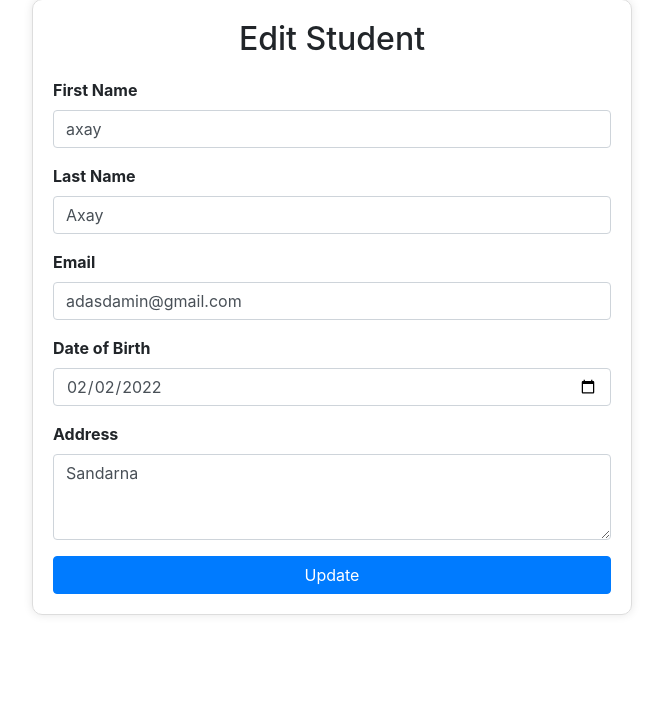
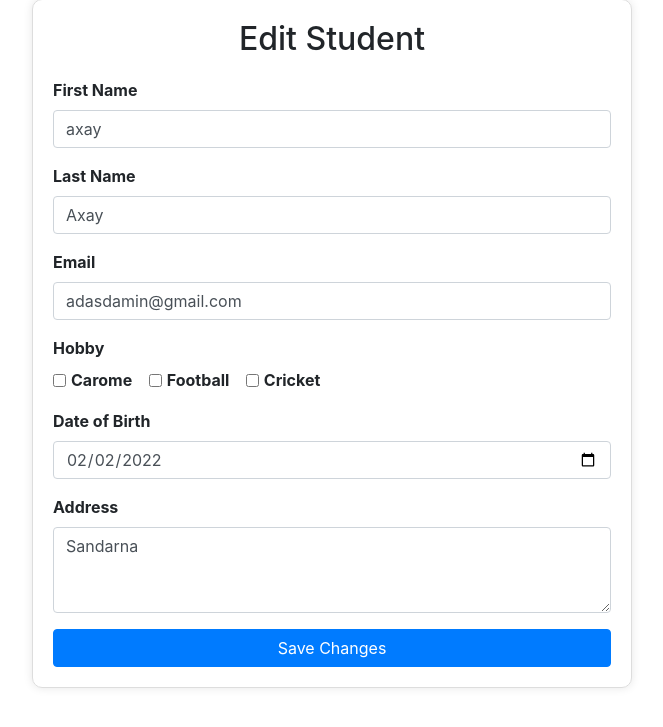
Before and after one commit to patanvadiya/django-crud, a Django app: page /students/edit/1/ in a window 1280 px wide. Shown: the part 51-778 px from the top of the page, without its empty margins (308-971 px from the left). Run offline with Django 5.2, Linux system fonts and the light colour scheme; data comes from the database, SQL or seed files in the repository; some libraries are stand-ins or nearby versions.

Commit message:
drastic changes

```diff
--- a/student_management/student_management/settings.py
+++ b/student_management/student_management/settings.py
@@ -78,7 +78,7 @@ DATABASES = {
     'default': {
         # 'ENGINE': 'django.db.backends.sqlite3',
         # 'NAME': BASE_DIR / 'db.sqlite3',
-         'ENGINE': 'django.db.backends.mysql',
+        'ENGINE': 'django.db.backends.mysql',
         'NAME': 'student_management',  # Database name
         'USER': 'root',  # MySQL username (default is 'root')
         'PASSWORD': '',  # MySQL password (default is empty)
--- a/student_management/students/forms.py
+++ b/student_management/students/forms.py
@@ -4,4 +4,4 @@ from .models import Student
 class StudentForm(forms.ModelForm):
     class Meta:
         model = Student
-        fields = ['first_name', 'last_name', 'email', 'date_of_birth', 'address']
+        fields = ['first_name', 'last_name', 'email', 'date_of_birth', 'address',"hobby"]
--- a/student_management/students/models.py
+++ b/student_management/students/models.py
@@ -6,6 +6,13 @@ class Student(models.Model):
     email = models.EmailField()
     date_of_birth = models.DateField()
     address = models.TextField()
+    hobby = models.CharField(max_length=255,default='')
 
     def __str__(self):
         return f"{self.first_name} {self.last_name}"
+
+class StudentImage(models.Model):
+    student_id = models.CharField(max_length=100)
+    image = models.ImageField(upload_to='student_images/')
+    # def __str__(self):
+    #     return f"Image for Student ID: {self.student_id}"
--- a/student_management/students/templates/students/student_edit.html
+++ b/student_management/students/templates/students/student_edit.html
@@ -29,27 +29,59 @@
             <h2>Edit Student</h2>
             <form method="post">
                 {% csrf_token %}
+
+
                 <div class="form-group">
                     <label for="id_first_name">First Name</label>
-                    <input type="text" name="first_name" id="id_first_name" class="form-control" value="{{ form.instance.first_name }}" required>
+                    <input type="text" name="first_name" id="id_first_name" class="form-control" value="{{ student.first_name }}" required>
                 </div>
+
+
                 <div class="form-group">
                     <label for="id_last_name">Last Name</label>
-                    <input type="text" name="last_name" id="id_last_name" class="form-control" value="{{ form.instance.last_name }}" required>
+                    <input type="text" name="last_name" id="id_last_name" class="form-control" value="{{ student.last_name }}" required>
                 </div>
+
+
                 <div class="form-group">
                     <label for="id_email">Email</label>
-                    <input type="email" name="email" id="id_email" class="form-control" value="{{ form.instance.email }}" required>
+                    <input type="email" name="email" id="id_email" class="form-control" value="{{ student.email }}" required>
                 </div>
+
+
+                <div class="form-group">
+                    <label for="id_hobby">Hobby</label><br>
+                    <div class="form-check form-check-inline">
+                        <input class="form-check-input" type="checkbox" name="hobby" id="inlineCheckbox1" value="Carome"
+                            {% if "Carome" in hobbies %}checked{% endif %}>
+                        <label class="form-check-label" for="inlineCheckbox1">Carome</label>
+                    </div>
+                    <div class="form-check form-check-inline">
+                        <input class="form-check-input" type="checkbox" name="hobby" id="inlineCheckbox2" value="Football"
+                            {% if "Football" in hobbies %}checked{% endif %}>
+                        <label class="form-check-label" for="inlineCheckbox2">Football</label>
+                    </div>
+                    <div class="form-check form-check-inline">
+                        <input class="form-check-input" type="checkbox" name="hobby" id="inlineCheckbox3" value="Cricket"
+                            {% if "Cricket" in hobbies %}checked{% endif %}>
+                        <label class="form-check-label" for="inlineCheckbox3">Cricket</label>
+                    </div>
+                </div>
+
+                <!-- Date of Birth -->
                 <div class="form-group">
                     <label for="id_date_of_birth">Date of Birth</label>
-                    <input type="date" name="date_of_birth" id="id_date_of_birth" class="form-control" value="{{ form.instance.date_of_birth|date:'Y-m-d' }}" required>
+                    <input type="date" name="date_of_birth" id="id_date_of_birth" class="form-control" value="{{ student.date_of_birth|date:'Y-m-d' }}" required>
                 </div>
+
+                <!-- Address -->
                 <div class="form-group">
                     <label for="id_address">Address</label>
-                    <textarea name="address" id="id_address" class="form-control" rows="3" required>{{ form.instance.address }}</textarea>
+                    <textarea name="address" id="id_address" class="form-control" rows="3" required>{{ student.address }}</textarea>
                 </div>
-                <button type="submit" class="btn btn-primary btn-block">Update</button>
+
+                <!-- Submit Button -->
+                <button type="submit" class="btn btn-primary btn-block">Save Changes</button>
             </form>
         </div>
     </div>
--- a/student_management/students/templates/students/student_list.html
+++ b/student_management/students/templates/students/student_list.html
@@ -16,6 +16,7 @@
                     <th>First Name</th>
                     <th>Last Name</th>
                     <th>Email</th>
+                    <th>Hobby</th>
                     <th>Date of Birth</th>
                     <th>Address</th>
                     <th>Actions</th>
@@ -27,11 +28,13 @@
                     <td>{{ student.first_name }}</td>
                     <td>{{ student.last_name }}</td>
                     <td>{{ student.email }}</td>
+                    <td>{{ student.hobby }}</td>
                     <td>{{ student.date_of_birth }}</td>
                     <td>{{ student.address }}</td>
                     <td>
                         <a href="{% url 'student_edit' student.id %}" class="btn btn-warning btn-sm">Edit</a>
                         <a href="{% url 'student_delete' student.id %}" class="btn btn-danger btn-sm">Delete</a>
+                        <a href="{% url 'student_image' student.id %}" class="btn btn-warning btn-sm">View</a>
                     </td>
                 </tr>
                 {% endfor %}
--- a/student_management/students/urls.py
+++ b/student_management/students/urls.py
@@ -6,5 +6,6 @@ urlpatterns = [
     path('new/', views.student_create, name='student_create'),
     path('edit/<int:id>/', views.student_edit, name='student_edit'),
     path('delete/<int:id>/', views.student_delete, name='student_delete'),
+    path('view/<int:id>/', views.student_image, name='student_image'),
 
 ]
--- a/student_management/students/views.py
+++ b/student_management/students/views.py
@@ -1,31 +1,82 @@
 from django.shortcuts import render, redirect, get_object_or_404
-from .models import Student
+from .models import Student,StudentImage
 from .forms import StudentForm
+from django.http import HttpResponse
+
 
 def student_list(request):
     students = Student.objects.all()
     return render(request, 'students/student_list.html', {'students': students})
 
 def student_create(request):
+    # if request.method == 'POST':
+    #     form = StudentForm(request.POST)
+
+    #     if form.is_valid():
+
+    #         form.save()
+    #         return redirect('student_list')
+    # else:
+    #     form = StudentForm()
     if request.method == 'POST':
-        form = StudentForm(request.POST)
-        if form.is_valid():
-            form.save()
-            return redirect('student_list')
-    else:
-        form = StudentForm()
-    return render(request, 'students/student_form.html', {'form': form})
+        # Extract data from the form
+        first_name = request.POST.get('first_name')
+        last_name = request.POST.get('last_name')
+        email = request.POST.get('email')
+        hobbies = request.POST.getlist('hobby')
+        date_of_birth = request.POST.get('date_of_birth')
+        address = request.POST.get('address')
+
+        # Save the data to the database
+        student = Student(
+            first_name=first_name,
+            last_name=last_name,
+            email=email,
+            hobby=", ".join(hobbies),
+            date_of_birth=date_of_birth,
+            address=address
+        )
+        student.save()
+        images = request.FILES.getlist('images')
+        for image in images:
+            StudentImage.objects.create(student_id=str(student.id), image=image)
+
+
+        return redirect('student_list')  # Redirect to a success page or student list
+
+    return render(request, 'students/student_form.html')
 
 def student_edit(request, id):
+    # student = get_object_or_404(Student, id=id)
+    # if request.method == 'POST':
+    #     form = StudentForm(request.POST, instance=student)
+    #     if form.is_valid():
+    #         form.save()
+    #         return redirect('student_list')
+    # else:
+    #     form = StudentForm(instance=student)
+    # return render(request, 'students/student_edit.html', {'form': form, 'student': student})
+
     student = get_object_or_404(Student, id=id)
+
     if request.method == 'POST':
-        form = StudentForm(request.POST, instance=student)
-        if form.is_valid():
-            form.save()
-            return redirect('student_list')
-    else:
-        form = StudentForm(instance=student)
-    return render(request, 'students/student_edit.html', {'form': form, 'student': student})
+        # Update the student with new data
+        student.first_name = request.POST.get('first_name')
+        student.last_name = request.POST.get('last_name')
+        student.email = request.POST.get('email')
+        student.hobby = ", ".join(request.POST.getlist('hobby'))
+        student.date_of_birth = request.POST.get('date_of_birth')
+        student.address = request.POST.get('address')
+        student.save()
+
+        return redirect('student_list')
+
+    hobbies = student.hobby.split(", ") if student.hobby else []
+
+    return render(request, 'students/student_edit.html', {
+        'student': student,
+        'hobbies': hobbies,
+    })
 
 def student_delete(request, id):
     student = get_object_or_404(Student, id=id)
@@ -33,3 +84,11 @@ def student_delete(request, id):
         student.delete()
         return redirect('student_list')
     return render(request, 'students/student_confirm_delete.html', {'student': student})
+
+def student_image(request,id):
+    images = StudentImage.objects.filter(student_id=id)
+
+    # return HttpResponse(images.id)
+
+
+    return render(request, 'students/student_images.html', {'images': images})
```
Also changed, not shown: student_management/students/templates/students/student_form.html (+25 -6 lines), student_management/students/templates/students/student_images.html (added, +30 -0 lines), student_management/student_images/WhatsApp_Image_2025-01-01_at_9.12.12_PM.jpeg (added), student_management/student_images/WhatsApp_Image_2025-01-04_at_2.53.19_PM.jpeg (added), student_management/student_images/WhatsApp_Image_2025-01-04_at_2.53.19_PM_1.jpeg (added), student_management/students/migrations/0002_student_hobby.py (added), student_management/students/migrations/0003_studentimage.py (added).
